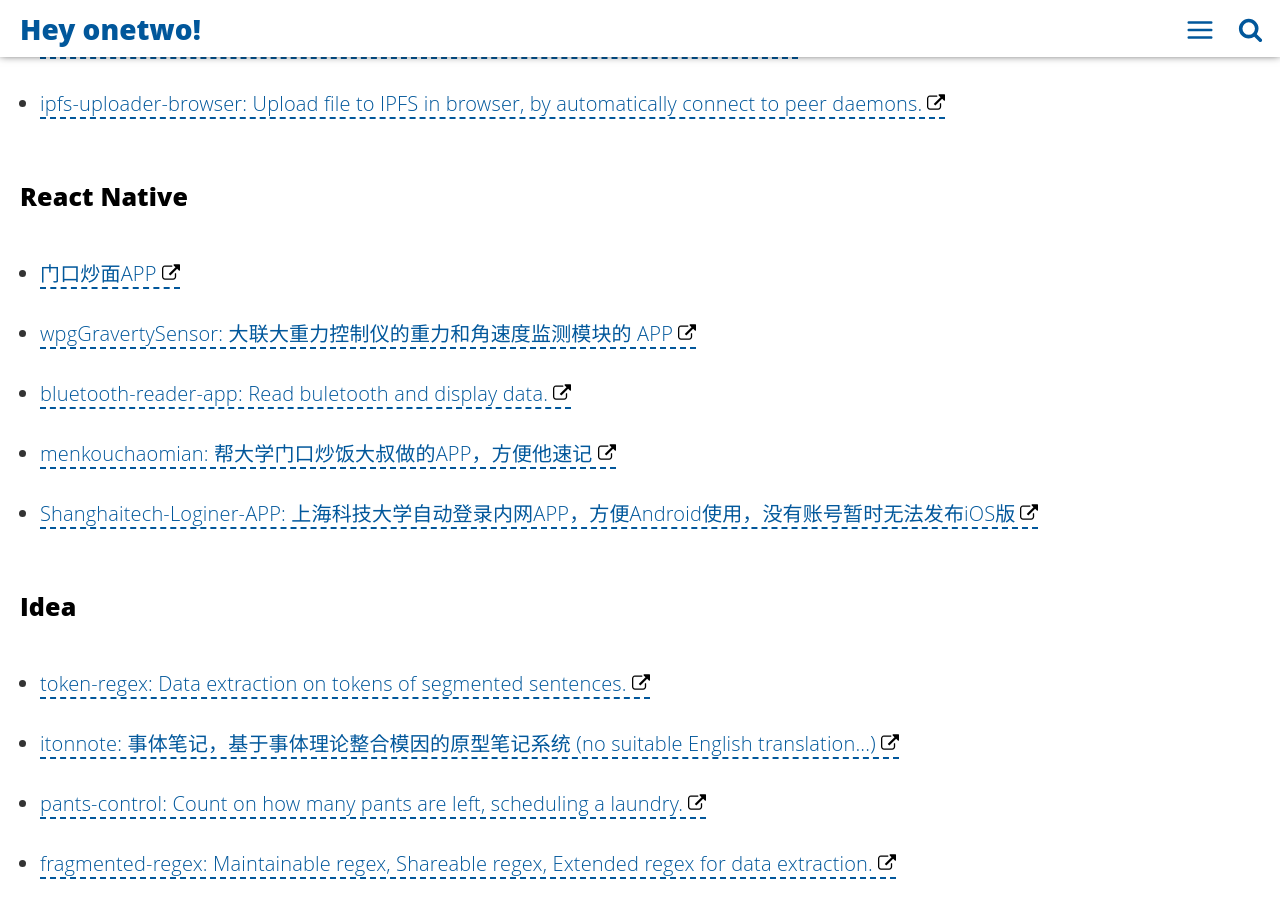
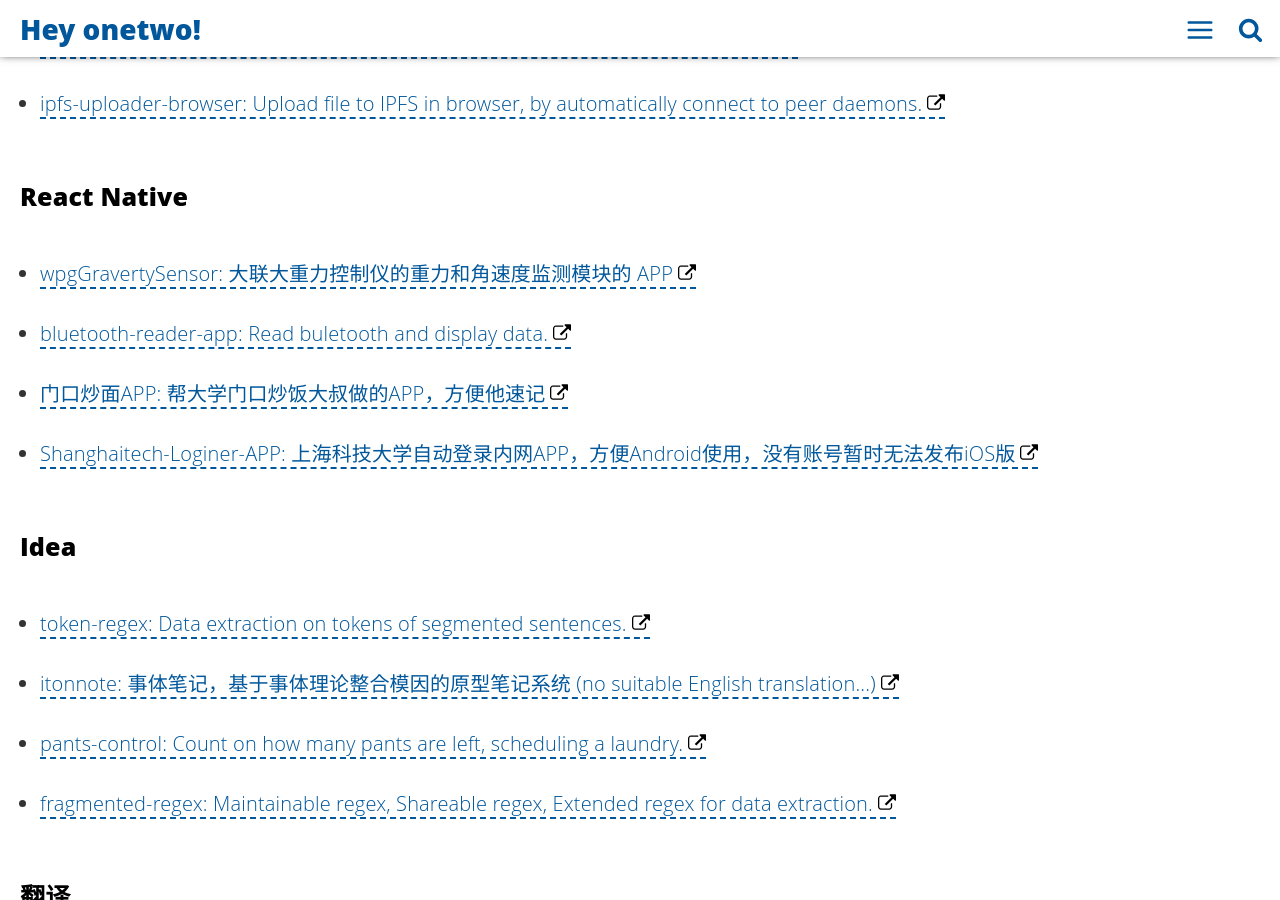
Before and after one commit to linonetwo/linonetwo.github.io, a Jekyll site: the page built from about.html, in a window 1280 px wide and 900 px high, scrolled down 3620 px. Built offline with Jekyll 4.4.1, drawn with Linux system fonts in a browser that asks for light colours; some of the changed lines change nothing that is shown.

Commit message:
delete useless link

```diff
--- a/about.html
+++ b/about.html
@@ -116,8 +116,6 @@
 
 <h3>React Native</h3>
 <ul>
-  <li><a href="https://github.com/linonetwo/menkouchaomian">门口炒面APP</a></li>
-
   <li>
     <a href="https://github.com/linonetwo/wpgGravertySensor"
       >wpgGravertySensor: 大联大重力控制仪的重力和角速度监测模块的 APP</a
@@ -131,7 +129,7 @@
   </li>
 
   <li>
-    <a href="https://github.com/linonetwo/menkouchaomian">menkouchaomian: 帮大学门口炒饭大叔做的APP，方便他速记</a>
+    <a href="https://github.com/linonetwo/menkouchaomian">门口炒面APP: 帮大学门口炒饭大叔做的APP，方便他速记</a>
   </li>
   <li>
     <a href="https://github.com/linonetwo/Shanghaitech-Loginer-APP"
```
